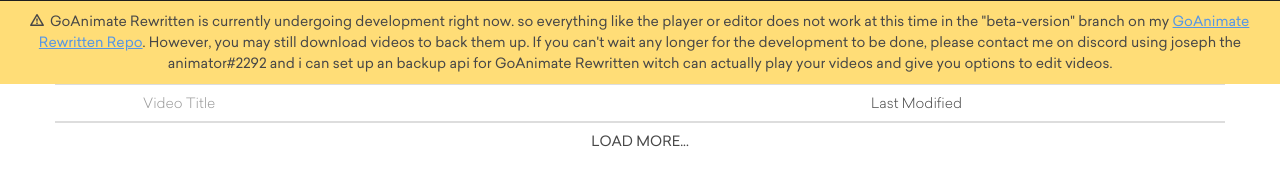
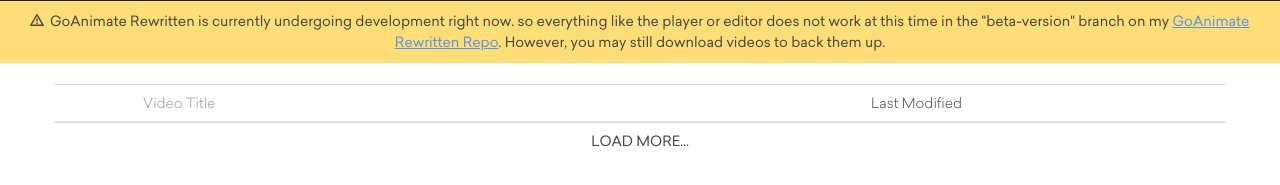
Before and after one commit to SukiFromToonMarty2022/GoAnimate-Rewritten-Beta, a website: page html/list.html in a window 1280 px wide. Shown: the part 43-228 px from the top of the page. Drawn offline with Linux system fonts and the light colour scheme; no server answers.

Commit message:
Removed Reminder. That will be no longer needed.

```diff
--- a/html/list.html
+++ b/html/list.html
@@ -44,9 +44,7 @@
 			so everything like the player or editor does not work at this time in the "beta-version" branch on my
 			<a href="https://github.com/josephcrosmanplays532/GoAnimate-Rewritten-Beta/tree/beta-version">GoAnimate Rewritten Repo</a>.
 			However,
-			you may still download videos to back them up. If you can't wait any longer for the development to be done, please contact me on discord using
-			joseph the animator#2292 and i can
-			set up an backup api for GoAnimate Rewritten witch can actually play your videos and give you options to edit videos.
+			you may still download videos to back them up.
 		</div>
 	</header>
 	<table>
```
